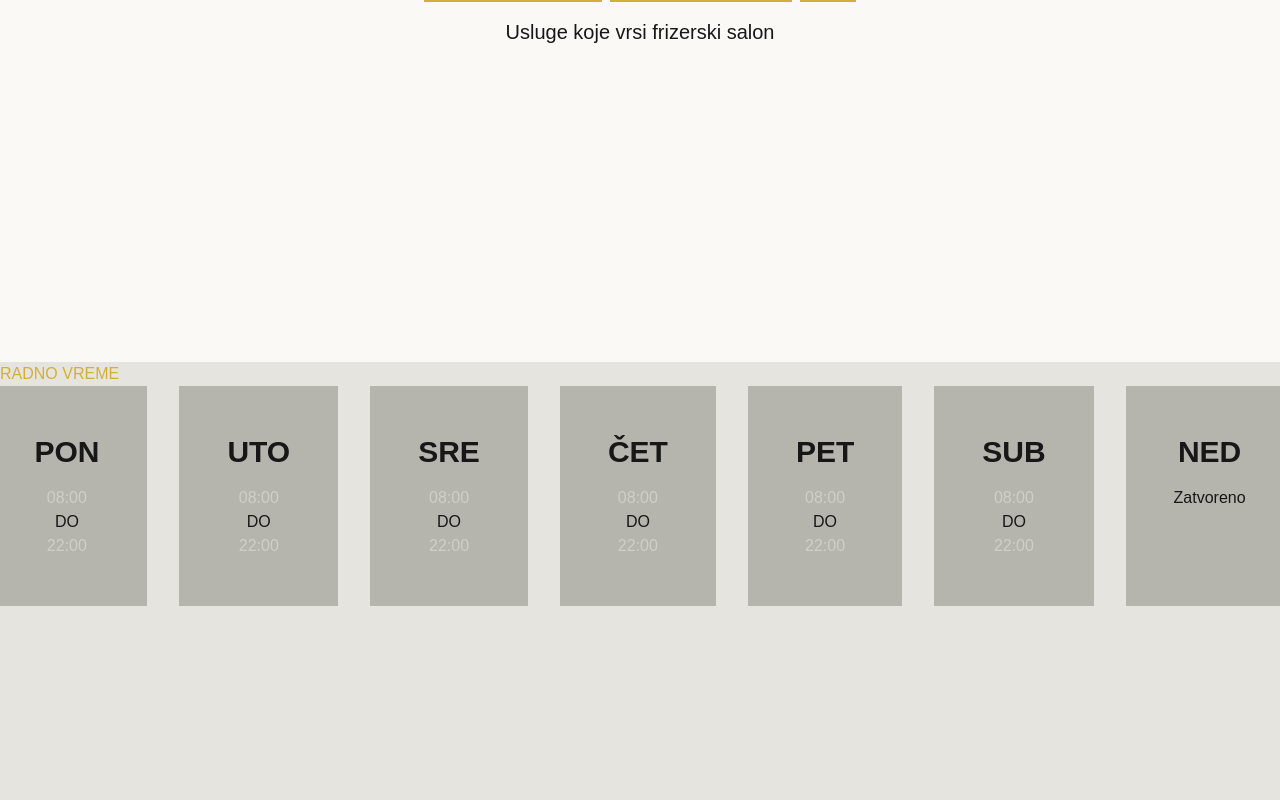
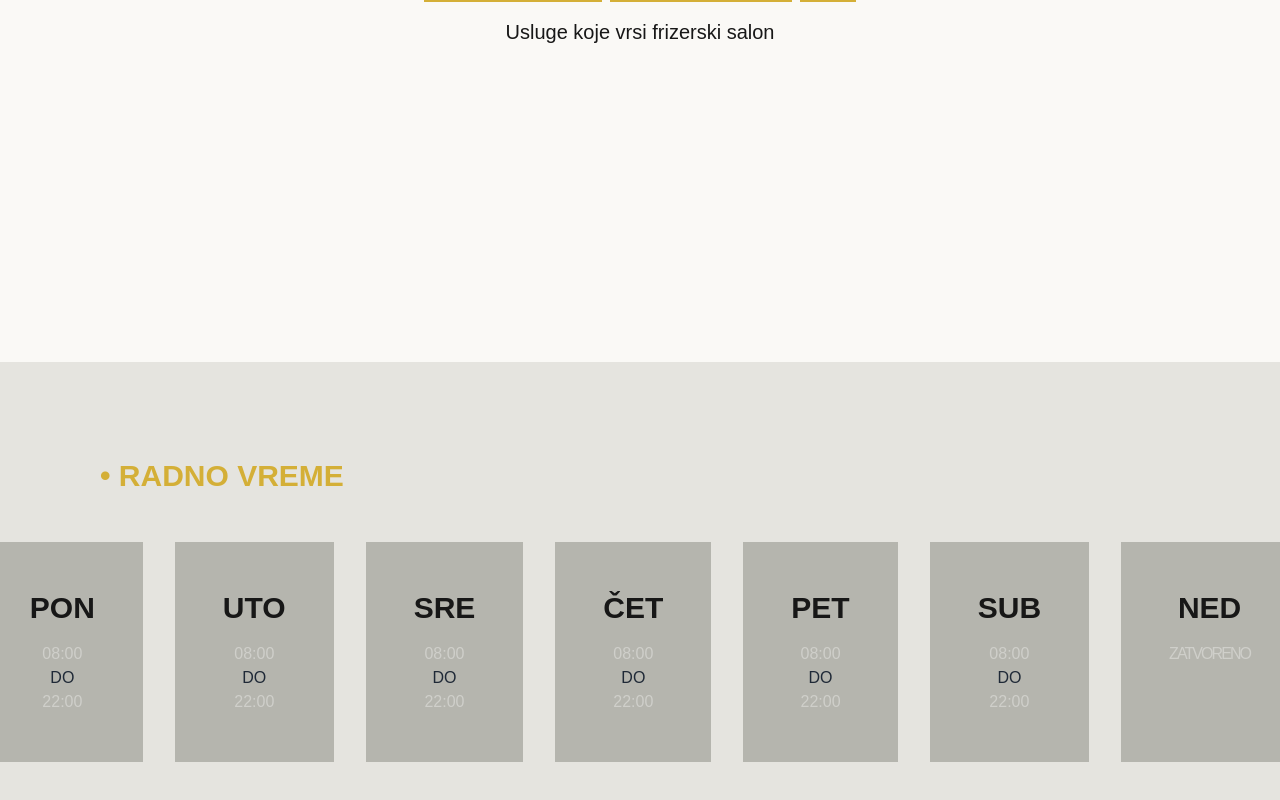
Before and after one commit to Nik0la11/eto, a Next.js app: page / in a window 1280 px wide. Shown: the part 438-1238 px from the top of the page. Built offline with nearby package versions, Linux system fonts and the light colour scheme.

Commit message:
Radno vreme

```diff
--- a/src/app/components/Content.jsx
+++ b/src/app/components/Content.jsx
@@ -4,13 +4,16 @@ import { CalendarDaysIcon, UserIcon } from '@heroicons/react/24/outline';
 import { Instagram } from 'lucide-react';
 import { useRouter } from "next/navigation";
 const days = ['Pon', 'Uto', 'Sre', 'Čet', 'Pet', 'Sub', 'Ned'];
+import { useState  } from "react";
 
 const Content = () => {
+    const [hover, setHover] = useState();
     const router = useRouter();
 
     const handleAppointment = () => {
         router.push('/signIn');
     }
+
     return(
 
 
@@ -32,19 +35,19 @@ const Content = () => {
 
 
             <div className="h-screen bg-[#E5E4DF]">
-                <h1 className="uppercase text-bold text-[#D4AF37] ">Radno vreme</h1>
+                <h1 className="uppercase font-bold text-[#D4AF37] text-3xl ml-[100px] pt-24 pb-12">• Radno vreme</h1>
                 <ul className="flex justify-center align-center gap-8">
                     {days.map((day, index) => (
                         <li key={index}>
-                            <div className="flex flex-col justify-center items-center p-12 bg-[#B5B5AE] hover:bg-[#D4AF37]">
+                            <div onMouseEnter={() => setHover(index)} onMouseLeave={() => setHover(null)} className="flex flex-col justify-center items-center p-12 bg-[#B5B5AE] hover:bg-[#D4AF37] transition-all duration-300 ">
                             <h1 className="uppercase text-3xl font-bold pb-4">{day}</h1>
                             {day === "Ned" ? (
-                                <p className="mb-12">Zatvoreno</p>
+                                <p className={`mb-12 uppercase tracking-[-0.12em]  ${hover === index ? "text-gray-800" : "text-[#CFCFCA]"}`}>Zatvoreno</p>
                             ) : (
                                 <>
-                                    <p className="text-[#CFCFCA]">08:00</p>
-                                    <p>DO</p>
-                                    <p  className="text-[#CFCFCA]">22:00</p>
+                                    <p className={hover === index ? "text-gray-800" : "text-[#CFCFCA]"}>08:00</p>
+                                    <p className={hover === index ? "text-[#CFCFCA]" : "text-gray-800"}>DO</p>
+                                    <p className={hover === index ? "text-gray-800" : "text-[#CFCFCA]"}>22:00</p>
                                 </>
                             )}
                             </div>
```
